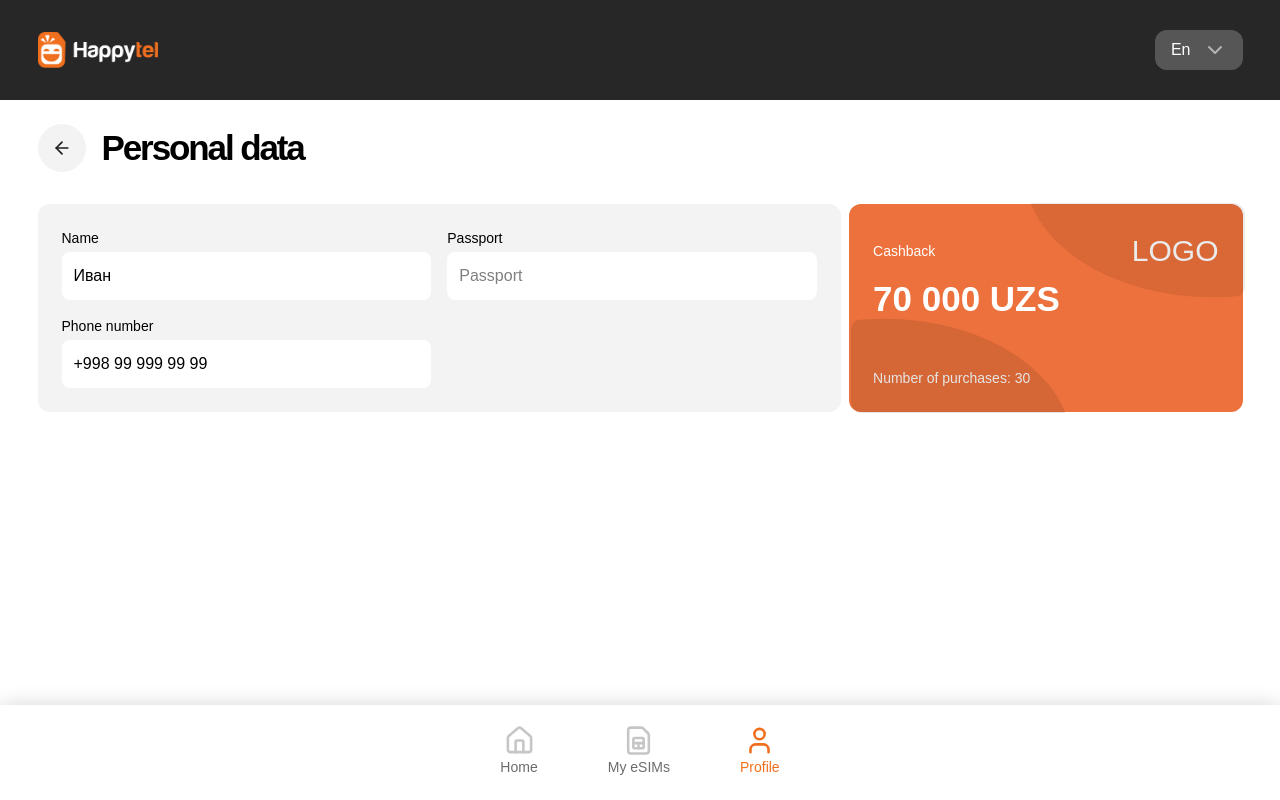
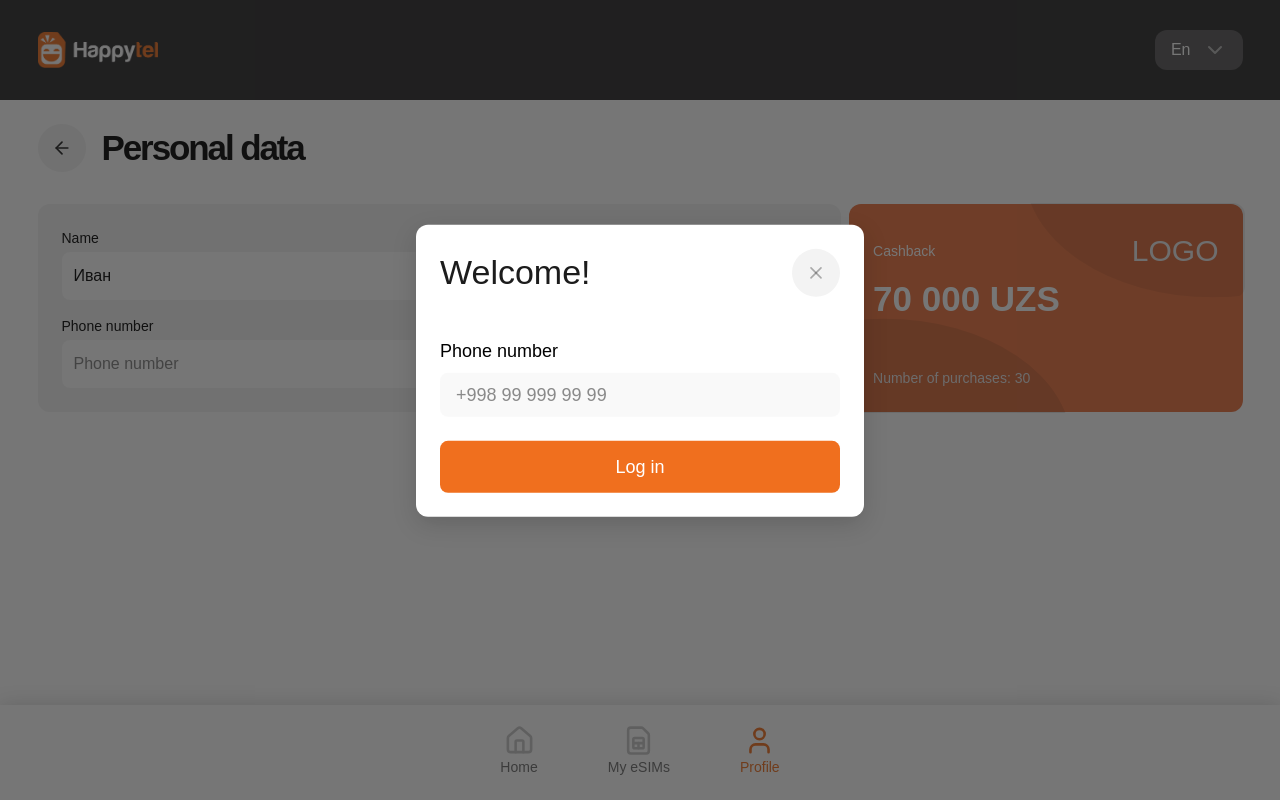
Before and after one commit to Tekhronkhudaykulov/happyNew, a Next.js app: page /en/profile in a window 1280 px wide. Built offline with nearby package versions, Linux system fonts and the light colour scheme.

Commit message:
some changes

```diff
--- a/src/app/[locale]/confirm/[id]/page.tsx
+++ b/src/app/[locale]/confirm/[id]/page.tsx
@@ -4,7 +4,7 @@ import { FooterNav } from "@/layouts/FooterNav";
 import Navbar from "@/layouts/Navbar";
 import { ArrowLeft } from "lucide-react";
 import { useTranslations } from "next-intl";
-import { useEffect, useState } from "react";
+import { useEffect, useState, useRef } from "react";
 import { useRouter } from "next/navigation";
 import { ASSETS } from "@/assets";
 import PackageCard from "@/components/packageCard";
@@ -46,6 +46,8 @@ const ConfirmPage = () => {
   const [showSuccessModal, setShowSuccessModal] = useState(false);
   const [showCancelModal, setShowCancelModal] = useState(false);
 
+  const phoneRef = useRef<HTMLInputElement>(null);
+
   useEffect(() => {
     const saved = localStorage.getItem("obyekt");
     setObject(saved ? JSON.parse(saved) : null);
@@ -54,6 +56,22 @@ const ConfirmPage = () => {
   const handleFileUpload = (event: React.ChangeEvent<HTMLInputElement>) => {
     const file = event.target.files?.[0];
     if (file) setFileName(file.name);
+  };
+
+  const handlePhoneChange = (e: React.ChangeEvent<HTMLInputElement>) => {
+    let value = e.target.value.replace(/\D/g, '');
+    if (value.startsWith('998')) {
+      value = value.substring(3);
+    }
+    if (value.length > 9) value = value.substring(0, 9);
+    if (value.length > 0) {
+      const formatted = `+998 ${value.substring(0, 2)} ${value.substring(2, 5)} ${value.substring(5, 7)} ${value.substring(7, 9)}`.trim();
+      e.target.value = formatted;
+      setPhone(formatted);
+    } else {
+      e.target.value = '';
+      setPhone('');
+    }
   };
 
   const { data: paymentData } = useQuery({
@@ -179,7 +197,7 @@ const ConfirmPage = () => {
                   <input
                     type="text"
                     placeholder="Ivan"
-                    className="w-full bg-white p-2 text-black rounded-lg"
+                    className="w-full bg-white p-2 text-black rounded-lg focus:outline-none focus:ring-0 focus:border-transparent"
                     onChange={(e) => setFio(e.target.value)}
                   />
                 </div>
@@ -189,10 +207,12 @@ const ConfirmPage = () => {
                     {t("auth.phone")}
                   </p>
                   <input
+                    ref={phoneRef}
                     type="text"
                     placeholder="+998 99 999 99 99"
-                    className="w-full bg-white p-2 text-black rounded-lg"
-                    onChange={(e) => setPhone(e.target.value)}
+                    className="w-full bg-white p-2 text-black rounded-lg focus:outline-none focus:ring-0 focus:border-transparent"
+                    value={phone || ""}
+                    onChange={handlePhoneChange}
                   />
                 </div>
 
--- a/src/app/[locale]/mySim/page.tsx
+++ b/src/app/[locale]/mySim/page.tsx
@@ -20,7 +20,7 @@ const MyEsim = () => {
     <div className="min-h-screen flex flex-col">
       <Navbar />
 
-      <div className="py-6 container">
+      <div className="py-6 md:pb-6 pb-[125px] container">
         <div className="flex items-center gap-3 sm:gap-4 mb-6 sm:mb-8">
           <button
             onClick={() => router.back()}
--- a/src/app/[locale]/profile/page.tsx
+++ b/src/app/[locale]/profile/page.tsx
@@ -3,20 +3,112 @@
 import { useRouter } from "next/navigation";
 import { FooterNav } from "@/layouts/FooterNav";
 import Navbar from "@/layouts/Navbar";
-import { ArrowLeft } from "lucide-react";
+import { ArrowLeft, X } from "lucide-react";
 import { ASSETS } from "@/assets";
 import Image from "next/image";
 import { useTranslations } from "next-intl";
+import { useState, useRef, useEffect } from "react";
+
+const tokenName = "safe_road_token";
 
 const Profile = () => {
   const t = useTranslations();
   const router = useRouter();
 
+  const [modalPhone, setModalPhone] = useState<string>("");
+  const [phone, setPhone] = useState<string>("");
+  const [code, setCode] = useState<string>("");
+  const [isModalOpen, setIsModalOpen] = useState(false);
+  const [isVerifyStep, setIsVerifyStep] = useState(false);
+  const [isAuthenticated, setIsAuthenticated] = useState(false);
+  const phoneRef = useRef<HTMLInputElement>(null);
+
+  useEffect(() => {
+    const token = localStorage.getItem(tokenName);
+    if (token) {
+      setIsAuthenticated(true);
+    } else {
+      setIsModalOpen(true);
+    }
+  }, []);
+
+  const handleModalPhoneChange = (e: React.ChangeEvent<HTMLInputElement>) => {
+    let value = e.target.value.replace(/\D/g, '');
+    if (value.startsWith('998')) {
+      value = value.substring(3);
+    }
+    if (value.length > 9) value = value.substring(0, 9);
+    if (value.length > 0) {
+      const formatted = `+998 ${value.substring(0, 2)} ${value.substring(2, 5)} ${value.substring(5, 7)} ${value.substring(7, 9)}`.trim();
+      e.target.value = formatted;
+      setModalPhone(formatted);
+    } else {
+      e.target.value = '';
+      setModalPhone('');
+    }
+  };
+
+  const handlePhoneChange = (e: React.ChangeEvent<HTMLInputElement>) => {
+    let value = e.target.value.replace(/\D/g, '');
+    if (value.startsWith('998')) {
+      value = value.substring(3);
+    }
+    if (value.length > 9) value = value.substring(0, 9);
+    if (value.length > 0) {
+      const formatted = `+998 ${value.substring(0, 2)} ${value.substring(2, 5)} ${value.substring(5, 7)} ${value.substring(7, 9)}`.trim();
+      e.target.value = formatted;
+      setPhone(formatted);
+    } else {
+      e.target.value = '';
+      setPhone('');
+    }
+  };
+
+  const handleCodeChange = (e: React.ChangeEvent<HTMLInputElement>) => {
+    let value = e.target.value.replace(/\D/g, '');
+    if (value.length > 5) value = value.substring(0, 5);
+    if (value.length > 0) {
+      const formatted = `${value.substring(0, 1)} ${value.substring(1, 2)} ${value.substring(2, 3)} ${value.substring(3, 4)} ${value.substring(4, 5)}`.trim();
+      e.target.value = formatted;
+      setCode(formatted);
+    } else {
+      e.target.value = '';
+      setCode('');
+    }
+  };
+
+  const closeModal = () => {
+    setIsModalOpen(false);
+    setIsVerifyStep(false);
+    setModalPhone("");
+    setCode("");
+    router.push("/");
+  };
+
+  const handleLogin = () => {
+    if (!isVerifyStep) {
+      if (modalPhone) {
+        setIsVerifyStep(true);
+      } else {
+        return;
+      }
+    } else {
+      if (code) {
+        localStorage.setItem(tokenName, "token");
+        setIsAuthenticated(true);
+        setPhone(modalPhone);
+        setIsModalOpen(false);
+      } else {
+        return;
+      }
+    }
+  };
+
   return (
     <div className="min-h-screen flex flex-col bg-white">
       <Navbar />
 
-      <div className="py-6 container relative">
+      <div className="py-6 md:pb-6 pb-[125px] container relative">
         <div className="flex items-center gap-3 md:gap-4 mb-6 md:mb-8">
           <button
             onClick={() => router.back()}
@@ -30,7 +122,6 @@ const Profile = () => {
         </div>
 
         <div className="flex flex-col md:flex-row gap-2">
-          {/* Form qismi */}
           <div className="w-full rounded-[12px] p-4 md:p-6 bg-[#1C1C1C0D]">
             <div className="grid grid-cols-1 md:grid-cols-2 gap-4">
               <div>
@@ -61,16 +152,17 @@ const Profile = () => {
                   {t("ready.phonenum")}
                 </label>
                 <input
+                  ref={phoneRef}
                   type="tel"
                   placeholder={t("ready.phonenum")}
-                  defaultValue="+998 99 999 99 99"
+                  value={phone}
                   className="w-full p-3 rounded-lg bg-white focus:outline-none focus:ring-0 focus:border-transparent text-black"
+                  onChange={handlePhoneChange}
                 />
               </div>
             </div>
           </div>
 
-          {/* Cashback card */}
           <div className="w-full md:w-2/4 flex">
             <div className="w-full flex flex-col bg-[#ED713C] rounded-[12px] p-6 text-white">
               <div className="flex items-center justify-between">
@@ -88,7 +180,6 @@ const Profile = () => {
             </div>
           </div>
 
-          {/* Fon rasmi */}
           <Image
             src={ASSETS.bgg2}
             alt="Background 1"
@@ -102,6 +193,60 @@ const Profile = () => {
         </div>
       </div>
 
+      {isModalOpen && !isAuthenticated && (
+        <div className="fixed inset-0 bg-[#1C1C1C99] flex items-center justify-center z-50 px-4">
+          <div className="bg-white rounded-xl p-4 sm:p-6 w-full max-w-[90vw] sm:max-w-md mx-auto shadow-[0_8px_24px_rgba(0,0,0,0.15)] translate-y-0 sm:translate-y-[-10%]">
+            <div className="flex items-center justify-between">
+              <h2 className="text-lg sm:text-2xl lg:text-[34px] font-medium text-[#1C1C1C]">
+                {t("auth.welcome")}
+              </h2>
+              <button
+                onClick={closeModal}
+                className="w-10 h-10 sm:w-12 sm:h-12 rounded-full bg-[#1C1C1C0D] flex items-center justify-center"
+              >
+                <X size={16} className="text-[#1C1C1C57] sm:size-5" />
+              </button>
+            </div>
+
+            <div className="mt-6 sm:mt-8 lg:mt-10">
+              <p className="text-base text-black sm:text-lg font-normal mb-2">
+                {t("auth.phone")}
+              </p>
+              <input
+                type="tel"
+                value={modalPhone}
+                onChange={handleModalPhoneChange}
+                className="w-full bg-[#CFCFCF1F] px-4 py-2 text-[#1C1C1C] rounded-lg focus:outline-none text-base sm:text-lg"
+                placeholder="+998 99 999 99 99"
+              />
+            </div>
+
+            {isVerifyStep && (
+              <div className="mt-2 sm:mt-4 lg:mt-6">
+                <p className="text-base text-black sm:text-lg font-normal mb-2">
+                  {t("auth.code")}
+                </p>
+                <input
+                  type="text"
+                  value={code}
+                  onChange={handleCodeChange}
+                  className="w-full bg-[#CFCFCF1F] px-4 py-2 text-[#1C1C1C] rounded-lg focus:outline-none text-base sm:text-lg"
+                  placeholder="9 9 9 9 9"
+                />
+              </div>
+            )}
+
+            <button
+              title={t("login.submit")}
+              className="w-full mt-6 bg-[#F06F1E] text-white rounded-lg py-2 sm:py-3 hover:bg-[#8F4D26] cursor-pointer transition-colors text-base sm:text-lg"
+              onClick={handleLogin}
+            >
+              {t("auth.button")}
+            </button>
+          </div>
+        </div>
+      )}
+
       <div className="mt-auto">
         <FooterNav />
       </div>
--- a/src/layouts/Footer.tsx
+++ b/src/layouts/Footer.tsx
@@ -120,7 +120,7 @@ const Footer = () => {
           </div>
         </div>
 
-        <div className="flex flex-col items-center justify-center gap-[10px]">
+        <div className="flex flex-col gap-[10px]">
           <p className="text-[#FFFFFF] text-[14px] font-norma">
             {t("footer.rights")}
           </p>
--- a/src/layouts/FooterNav.tsx
+++ b/src/layouts/FooterNav.tsx
@@ -7,12 +7,11 @@ import { useTranslations } from "next-intl";
 import Link from "next/link";
 
 export const FooterNav = () => {
-  const t = useTranslations(""); // i18n namespace
+  const t = useTranslations("");
   const pathname = usePathname();
 
   const normalizedPath = pathname.replace(/^\/(ru|en)(?=\/|$)/, "");
 
-  // ✅ Active holatlarni tekshirish
   const isActiveHome = normalizedPath === APP_ROUTES.HOME;
 
   const isActiveMySims =
@@ -25,10 +24,8 @@ export const FooterNav = () => {
     normalizedPath === APP_ROUTES.LOGIN ||
     normalizedPath === APP_ROUTES.VERIFY;
 
-  console.log(isActiveProfile, "isActiveProfile");
-
   return (
-    <div className="w-full flex justify-center pt-[20px] pb-[25px] bg-[#FFFFFF] shadow-[0_1px_20px_0_rgba(0,0,0,0.18)]">
+    <div className="w-full flex fixed justify-center pt-[20px] pb-[25px] bg-[#FFFFFF] shadow-[0_1px_20px_0_rgba(0,0,0,0.18)] md:static bottom-0 left-0 z-50">
       <div className="flex gap-[70px]">
         {/* Home */}
         <Link
--- a/src/layouts/Otzives.tsx
+++ b/src/layouts/Otzives.tsx
@@ -84,7 +84,7 @@ const Otzives = () => {
   );
 
   return (
-    <div className="py-[50px] my-[50px] rounded-tl-[30px] md:rounded-[20px] bg-[#272727] overflow-hidden">
+    <div className="py-[50px] my-[50px] rounded-none md:rounded-[20px] bg-[#272727] overflow-hidden">
       <div className="container">
         <h1 className="text-[#FFFFFF] lg:text-[40px]/[35px] md:text-[32px]/[32px] text-[28px]/[28px] font-medium">
           {t("otzives.title")}
--- a/src/layouts/Tabs.tsx
+++ b/src/layouts/Tabs.tsx
@@ -52,7 +52,7 @@ const Tabs: React.FC = () => {
               <button
                 key={key}
                 onClick={() => handleTabClick(key as DestinationType)}
-                className={`flex-1 md:flex-initial px-2 py-1 md:px-4 md:py-2 rounded-full text-[14px] md:text-base transition-colors duration-150 ${
+                className={`flex-1 md:flex-initial px-2 py-2 md:px-4 md:py-2 rounded-full text-[14px] md:text-base transition-colors duration-150 ${
                   activeTab === key
                     ? "bg-[#ff7a00] text-white"
                     : "bg-transparent text-[#1C1C1C]"
--- a/src/services/endpoints.ts
+++ b/src/services/endpoints.ts
@@ -4,6 +4,7 @@ const endpoints = {
   regions: "regions",
   orderCreate: "order-simcard/create",
   payment: "payments",
+
 };
 
 export default endpoints;
```
Also changed, not shown: src/app/[locale]/country/[id]/page.tsx (+8 -4 lines), src/components/destinationCard.tsx (+4 -4 lines), src/config/api.tsx (+6 -4 lines), src/layouts/Main.tsx (+7 -12 lines).
